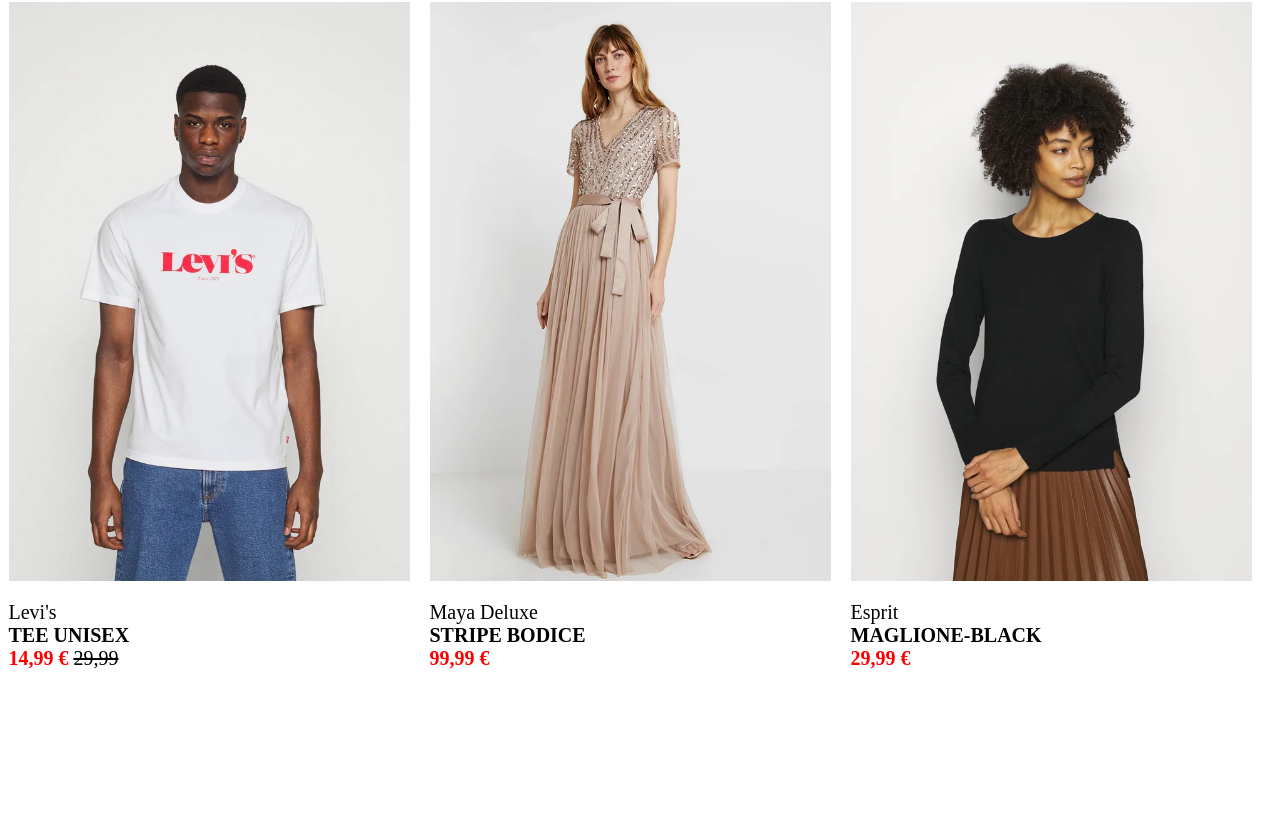
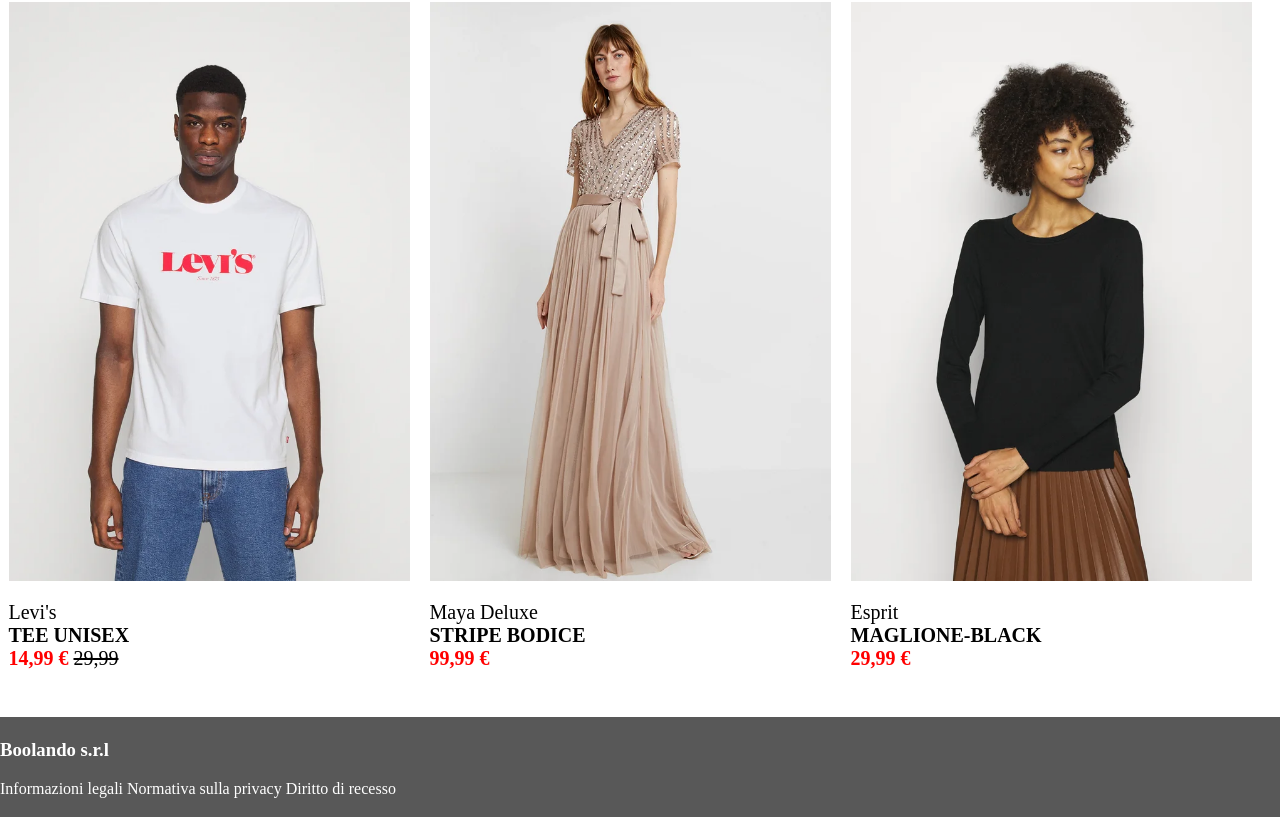
Before and after one commit to FedericoDang95/html-css-boolando, a plain HTML site: page index.html in a window 1280 px wide. Shown: the part 892-1709 px from the top of the page. Before the commit the page ends 1609 px from the top, so only its background shows below. Drawn offline with Linux system fonts and the light colour scheme.

Commit message:
add:footer

```diff
--- a/app.css
+++ b/app.css
@@ -19,7 +19,7 @@
 
 
 .container {
-    width: 1232px;
+    width: auto;
     height: auto;
     display: flex;
     flex-direction: column;
@@ -73,5 +73,11 @@
 .old-price {
     color: black;
     text-decoration: line-through;
+}
 
+.sub-page {
+    background-color: rgba(0, 0, 0, 0.653);
+    height: 100px;
+    color: white;
+    align-content: center;
 }
--- a/index.html
+++ b/index.html
@@ -110,6 +110,15 @@
 
 
         </div>
+
+
+        <footer class="sub-page">
+
+            <h3 class="info-sub-page"><strong>Boolando s.r.l</strong></h3>
+            <p> Informazioni legali Normativa sulla privacy Diritto di recesso</p>
+
+
+        </footer>
     </main>
 
 </body>
```
